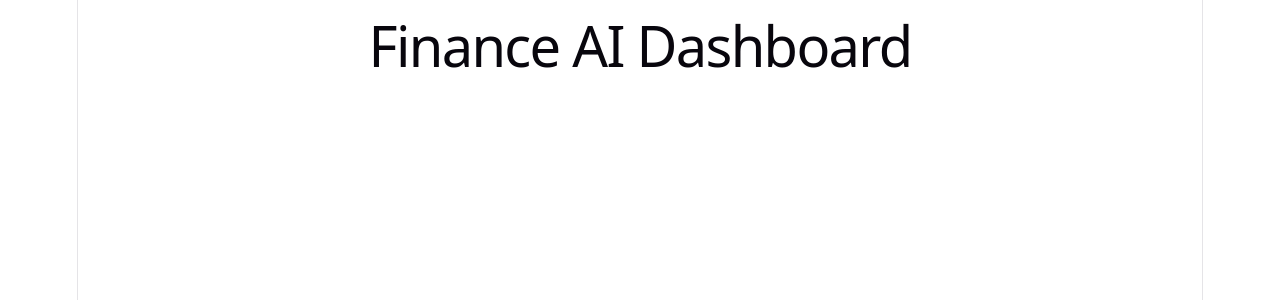
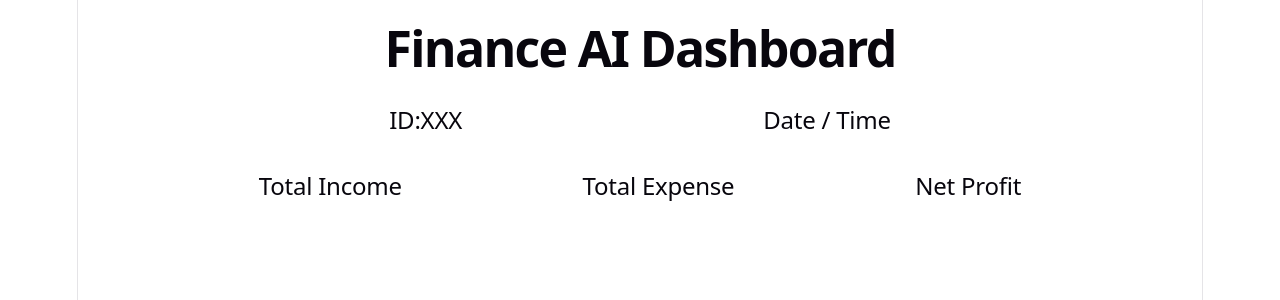
Before and after one commit to BrianKHL/finance-ai-dashboard, a React (Vite) app: page / in a window 1280 px wide. Shown: the top 300 px of the page. Built offline with nearby package versions, Linux system fonts and the light colour scheme.

Commit message:
Header, user-info, summary-blocks classes added with simple css

```diff
--- a/src/App.css
+++ b/src/App.css
@@ -1,184 +1,26 @@
-.counter {
-  font-size: 16px;
-  padding: 5px 10px;
-  border-radius: 5px;
-  color: var(--accent);
-  background: var(--accent-bg);
-  border: 2px solid transparent;
-  transition: border-color 0.3s;
-  margin-bottom: 24px;
+/**
+ * [Header]<h1>
+ * [User Info]<p> or <div> (ID + Date/Time)
+ * [Summary Cards Row] [][][] <div> or <article>
+ * [Income & Expense diagram][Budget Overview]
+ */
 
-  &:hover {
-    border-color: var(--accent-border);
-  }
-  &:focus-visible {
-    outline: 2px solid var(--accent);
-    outline-offset: 2px;
-  }
-}
+ header {
+  font-size: 50px;
+  font-weight: bold;
+  /* padding: 3%; */
+  margin: 3%; /* will fix this later */
+ }
 
-.hero {
-  position: relative;
+ .user-info {
+  display: flex;
+  justify-content: space-evenly;/* will change this later*/
+  padding: 10px;
+ }
 
-  .base,
-  .framework,
-  .vite {
-    inset-inline: 0;
-    margin: 0 auto;
-  }
-
-  .base {
-    width: 170px;
-    position: relative;
-    z-index: 0;
-  }
-
-  .framework,
-  .vite {
-    position: absolute;
-  }
-
-  .framework {
-    z-index: 1;
-    top: 34px;
-    height: 28px;
-    transform: perspective(2000px) rotateZ(300deg) rotateX(44deg) rotateY(39deg)
-      scale(1.4);
-  }
-
-  .vite {
-    z-index: 0;
-    top: 107px;
-    height: 26px;
-    width: auto;
-    transform: perspective(2000px) rotateZ(300deg) rotateX(40deg) rotateY(39deg)
-      scale(0.8);
-  }
-}
-
-#center {
+ .summary-blocks {
   display: flex;
-  flex-direction: column;
-  gap: 25px;
-  place-content: center;
-  place-items: center;
-  flex-grow: 1;
-
-  @media (max-width: 1024px) {
-    padding: 32px 20px 24px;
-    gap: 18px;
-  }
-}
-
-#next-steps {
-  display: flex;
-  border-top: 1px solid var(--border);
-  text-align: left;
-
-  & > div {
-    flex: 1 1 0;
-    padding: 32px;
-    @media (max-width: 1024px) {
-      padding: 24px 20px;
-    }
-  }
-
-  .icon {
-    margin-bottom: 16px;
-    width: 22px;
-    height: 22px;
-  }
-
-  @media (max-width: 1024px) {
-    flex-direction: column;
-    text-align: center;
-  }
-}
-
-#docs {
-  border-right: 1px solid var(--border);
-
-  @media (max-width: 1024px) {
-    border-right: none;
-    border-bottom: 1px solid var(--border);
-  }
-}
-
-#next-steps ul {
-  list-style: none;
-  padding: 0;
-  display: flex;
-  gap: 8px;
-  margin: 32px 0 0;
-
-  .logo {
-    height: 18px;
-  }
-
-  a {
-    color: var(--text-h);
-    font-size: 16px;
-    border-radius: 6px;
-    background: var(--social-bg);
-    display: flex;
-    padding: 6px 12px;
-    align-items: center;
-    gap: 8px;
-    text-decoration: none;
-    transition: box-shadow 0.3s;
-
-    &:hover {
-      box-shadow: var(--shadow);
-    }
-    .button-icon {
-      height: 18px;
-      width: 18px;
-    }
-  }
-
-  @media (max-width: 1024px) {
-    margin-top: 20px;
-    flex-wrap: wrap;
-    justify-content: center;
-
-    li {
-      flex: 1 1 calc(50% - 8px);
-    }
-
-    a {
-      width: 100%;
-      justify-content: center;
-      box-sizing: border-box;
-    }
-  }
-}
-
-#spacer {
-  height: 88px;
-  border-top: 1px solid var(--border);
-  @media (max-width: 1024px) {
-    height: 48px;
-  }
-}
-
-.ticks {
-  position: relative;
-  width: 100%;
-
-  &::before,
-  &::after {
-    content: '';
-    position: absolute;
-    top: -4.5px;
-    border: 5px solid transparent;
-  }
-
-  &::before {
-    left: 0;
-    border-left-color: var(--border);
-  }
-  &::after {
-    right: 0;
-    border-right-color: var(--border);
-  }
-}
+  justify-content: space-evenly;
+  /* gap: 20px; */
+  margin-top: 20px;
+ }
--- a/src/App.jsx
+++ b/src/App.jsx
@@ -1,13 +1,36 @@
 /**
- * Blueprint of Dashboard program
+ * [Header]<h1>
+ * [User Info]<p> or <div> (ID + Date/Time)
+ * [Summary Cards Row] [][][] <div> or <article>
+ * [Income & Expense diagram][Budget Overview]
  */
+
+import './App.css';
 
 function App() {
   return (
-    <div>
-      <h1>
+    <div className = "container">
+      <header>
         Finance AI Dashboard
-      </h1>
+      </header>
+
+    <section className = "user-info">
+      <div>ID:XXX</div>
+      <div>Date / Time </div>
+    </section>
+
+    <section className = "summary-blocks">
+      <article>
+        Total Income
+      </article>
+      <article>
+        Total Expense
+      </article>
+      <article>
+        Net Profit
+      </article>
+    </section>
+
     </div>
   );
 }
--- a/src/index.css
+++ b/src/index.css
@@ -66,14 +66,14 @@ body {
   box-sizing: border-box;
 }
 
-h1,
-h2 {
+header,
+div {
   font-family: var(--heading);
   font-weight: 500;
   color: var(--text-h);
 }
 
-h1 {
+header {
   font-size: 56px;
   letter-spacing: -1.68px;
   margin: 32px 0;
@@ -82,7 +82,7 @@ h1 {
     margin: 20px 0;
   }
 }
-h2 {
+div {
   font-size: 24px;
   line-height: 118%;
   letter-spacing: -0.24px;
```
